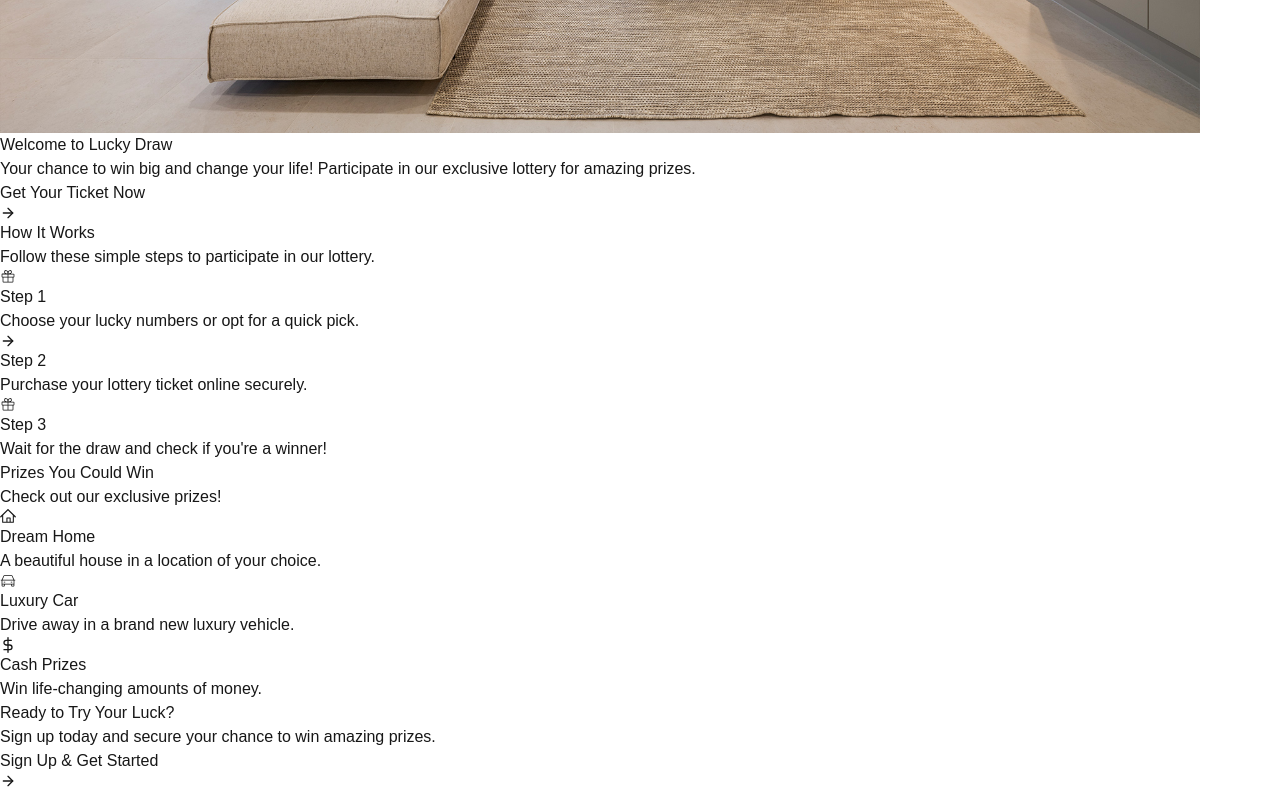
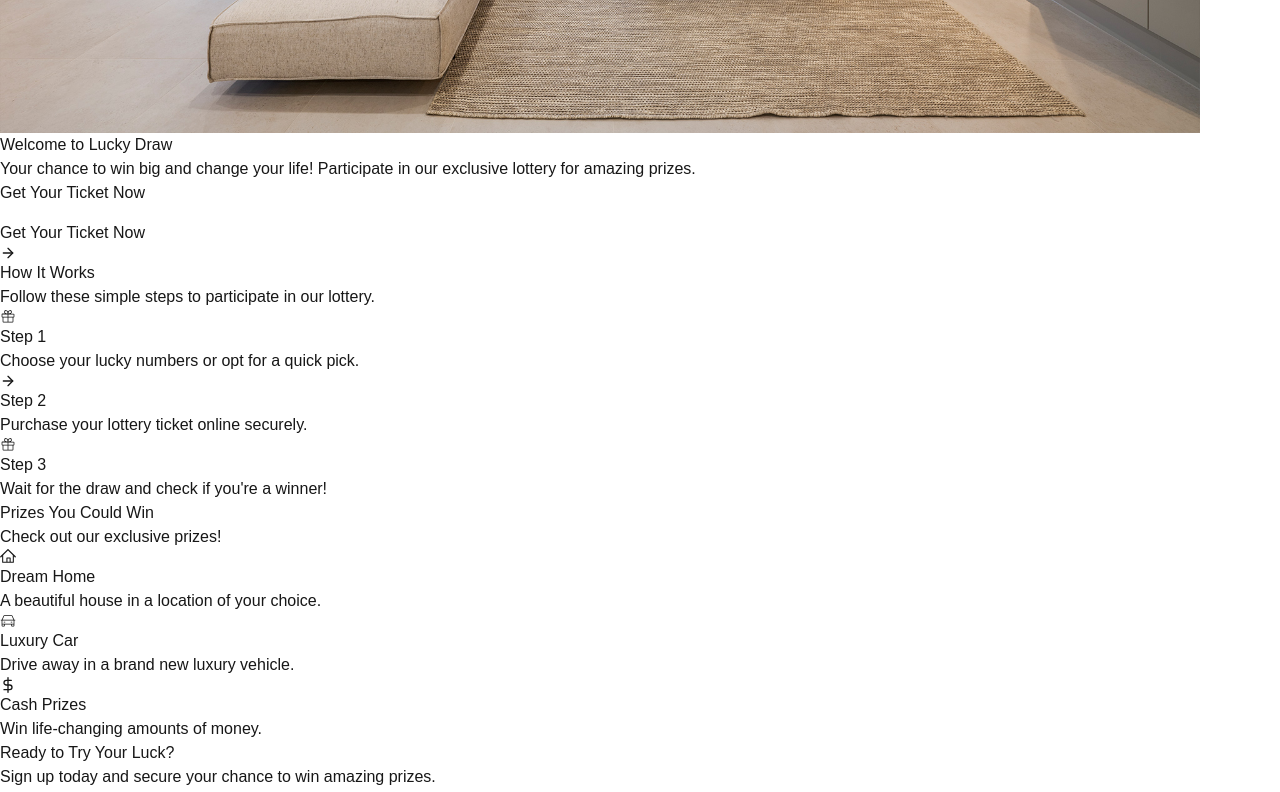
Before and after one commit to KambleMayur123/home-lottery, a Next.js app: page / in a window 1280 px wide. Shown: the part 1280-2072 px from the top of the page. Built offline with nearby package versions, Linux system fonts and the light colour scheme.

Commit message:
created a ui component of button ad responcive

```diff
--- a/src/components/navbar/index.tsx
+++ b/src/components/navbar/index.tsx
@@ -31,16 +31,16 @@ const Component: React.FC = () => {
   }, []);
 
   return (
-    <nav className="text-primary-foreground fixed top-0 w-full z-50 backdrop-blur-md bg-white/30 border-b-slate-300 border-b">
-      <div className="max-w-7xl mx-auto px-4 sm:px-6 lg:px-8 pt-2 pb-2">
+    <nav className="lg:pl-10 lg:pr-10 text-primary-foreground fixed top-0 w-full z-50 backdrop-blur-md bg-white/80 border-b-slate-300 border-b">
+      <div className=" mx-auto pt-2 pb-2">
         <div className="flex items-center justify-between h-16">
           <div className="flex items-center">
-            <a href="#" className="flex-shrink-0">
-              <Image src={Logo} alt="Logo" className='h-auto w-2/5' />
+            <a href="#" className="flex-shrink-0 w-[100%]">
+              <Image src={Logo} alt="Logo" className='h-auto lg:w-[65%] w-[45%]' />
             </a>
           </div>
-          <div className="hidden md:block">
-            <div className="ml-10 flex items-baseline space-x-4">
+          <div className="hidden md:block w-full">
+            <div className="ml-10 flex items-center justify-end space-x-4">
               <a href="/" className="px-3 py-2 rounded-md text-sm font-medium hover:bg-primary-foreground hover:text-primary transition-colors duration-200">Home</a>
               <a href="#" className="px-3 py-2 rounded-md text-sm font-medium hover:bg-primary-foreground hover:text-primary transition-colors duration-200">Lottery Result</a>
               <a href="#" className="px-3 py-2 rounded-md text-sm font-medium hover:bg-primary-foreground hover:text-primary transition-colors duration-200">Purchase Lottery Tickets</a>
--- /dev/null
+++ b/src/components/ui/button/index.tsx
@@ -0,0 +1,46 @@
+import React from "react";
+import styles from "./style.module.css";
+
+import Spinner from "../spinner/index";
+
+interface ButtonProps extends React.ButtonHTMLAttributes<HTMLButtonElement> {
+  loading?: boolean;
+}
+
+const common = [
+  "flex",
+  "justify-center",
+  "items-center",
+  "rounded-full",
+  "py-2",
+  "px-8",
+  "cursor-pointer",
+  "uppercase",
+  "font-medium",
+  "disabled:cursor-not-allowed",
+  "w-full"
+].join(" ");
+
+const Button: React.FC<ButtonProps> = ({ className = "", loading = false, children, ...props }) => {
+  return (<>
+    <button {...props} className={`${styles.button} ${className} ${common} border-2 overflow-hidden relative`} disabled={loading}>
+      {!loading
+        ? (<>
+          <span
+            className={[
+              styles["button-reveal"],
+              common,
+              "absolute top-0 left-0 w-full h-full",
+              "text-black stroke-black bg-white border-black",
+            ].join(" ")}
+          >
+            {children}
+          </span>
+        </>)
+        : (null)}
+      {loading && <><Spinner size={"sm"} />&nbsp;</>}{children}
+    </button>
+  </>);
+}
+
+export default Button;
--- /dev/null
+++ b/src/components/ui/button/style.module.css
@@ -0,0 +1,15 @@
+.button-reveal {
+  transition: clip-path;
+  transition-duration: .2s;
+  -webkit-clip-path: polygon(0% 0%, 100% 0%, 100% 100%, 0% 100%);
+     -moz-clip-path: polygon(0% 0%, 100% 0%, 100% 100%, 0% 100%);
+       -o-clip-path: polygon(0% 0%, 100% 0%, 100% 100%, 0% 100%);
+          clip-path: polygon(0% 0%, 100% 0%, 100% 100%, 0% 100%);
+}
+
+.button:hover:not(:disabled) .button-reveal {
+  -webkit-clip-path: polygon(0% 0%, 100% 0%, 100% 0%, 0% 0%);
+     -moz-clip-path: polygon(0% 0%, 100% 0%, 100% 0%, 0% 0%);
+       -o-clip-path: polygon(0% 0%, 100% 0%, 100% 0%, 0% 0%);
+          clip-path: polygon(0% 0%, 100% 0%, 100% 0%, 0% 0%);
+}
--- /dev/null
+++ b/src/components/ui/spinner/index.tsx
@@ -0,0 +1,21 @@
+import React from "react";
+
+interface SpinnerProps extends React.HTMLAttributes<HTMLSpanElement> {
+  size?: "sm" | "md";
+}
+
+const Spinner: React.FC<SpinnerProps> = ({ className = "", size = "md", ...props }) => {
+  return (<>
+    <span
+      {...props}
+      className={[
+        className,
+        size === "sm" ? "w-6 h-6" : "w-12 h-12",
+        "animate-spin rounded-full border-2",
+        "border-white border-t-transparent border-l-transparent",
+      ].join(" ")}
+    />
+  </>);
+}
+
+export default Spinner;
--- a/src/pages/index.tsx
+++ b/src/pages/index.tsx
@@ -5,7 +5,7 @@ import { FiArrowRight, FiDollarSign } from "react-icons/fi";
 import { PiGiftLight, PiCarLight } from "react-icons/pi";
 import { RxHome } from "react-icons/rx";
 import Link from "next/link";
-
+import Button from '../components/ui/button/index'
 
 const HomePage: React.FC = () => {
   return (
@@ -24,14 +24,21 @@ const HomePage: React.FC = () => {
           {/* Black overlay with 30% opacity */}
           <div className="absolute inset-0 bg-black opacity-30"></div>
 
-          <div className="relative z-10 top-[40%]">
+          <div className="relative z-10 top-[40%] flex flex-col justify-center items-center">
             <h1 className="text-4xl md:text-5xl lg:text-8xl font-bold">Welcome to Lucky Draw</h1>
             <p className="mt-4 text-lg md:text-xl">
               Your chance to win big and change your life! Participate in our exclusive lottery for amazing prizes.
             </p>
-            <Link href={"/ticket"} className="mt-8 bg-[#f7b245] text-black px-6 py-2 rounded font-semibold hover:bg-[#fbc56f] flex items-center mx-auto">
-              Get Your Ticket Now <FiArrowRight className="ml-2 h-5 w-5" />
-            </Link>
+
+
+
+            <Button className='mt-4 bg-[#f7b245] lg:w-[20%] w-[85%] hover:bg-[#fec05d]'>
+              <Link href="/ticket" className='flex justify-center items-center'>
+                  Get Your Ticket Now <FiArrowRight className="ml-2 h-5 w-5" />
+              </Link>
+            </Button>
+
+
           </div>
         </section>
 
```
Also changed, not shown: src/pages/ticket/index.tsx (+8 -6 lines).
